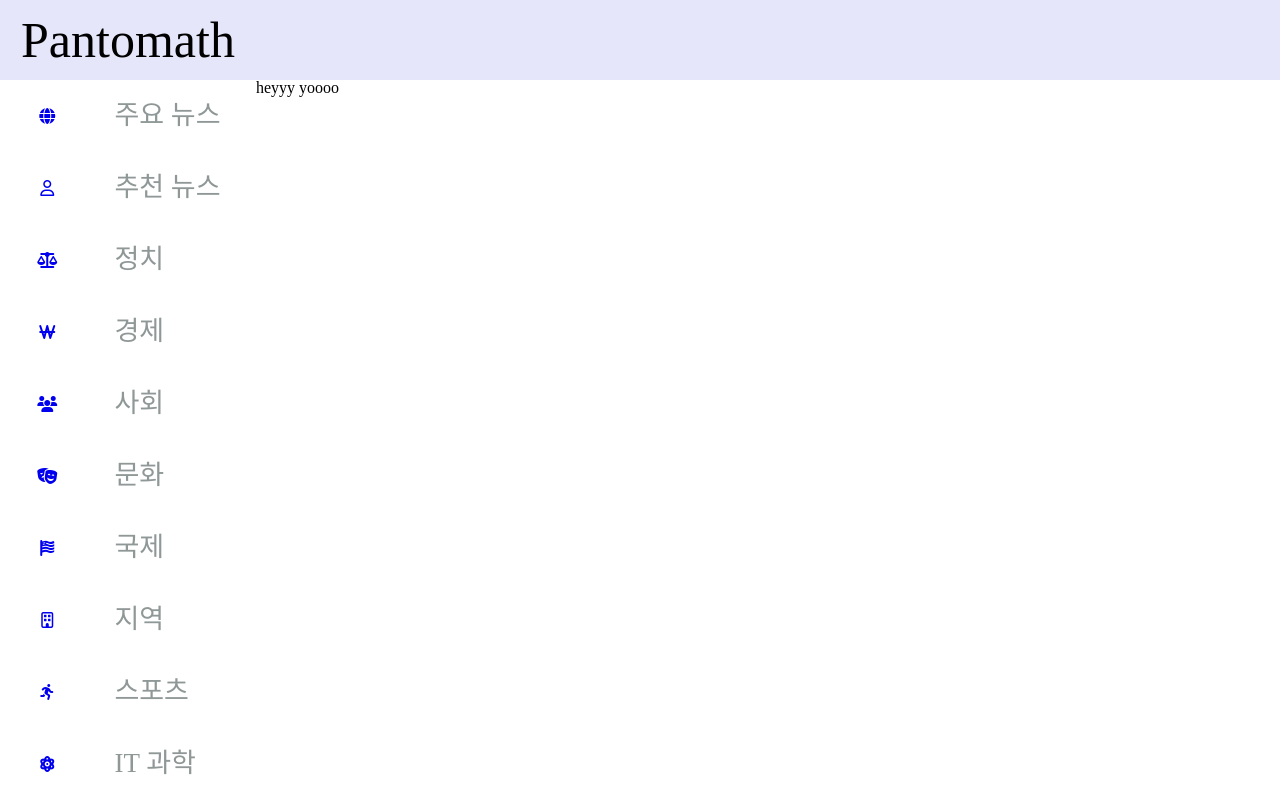
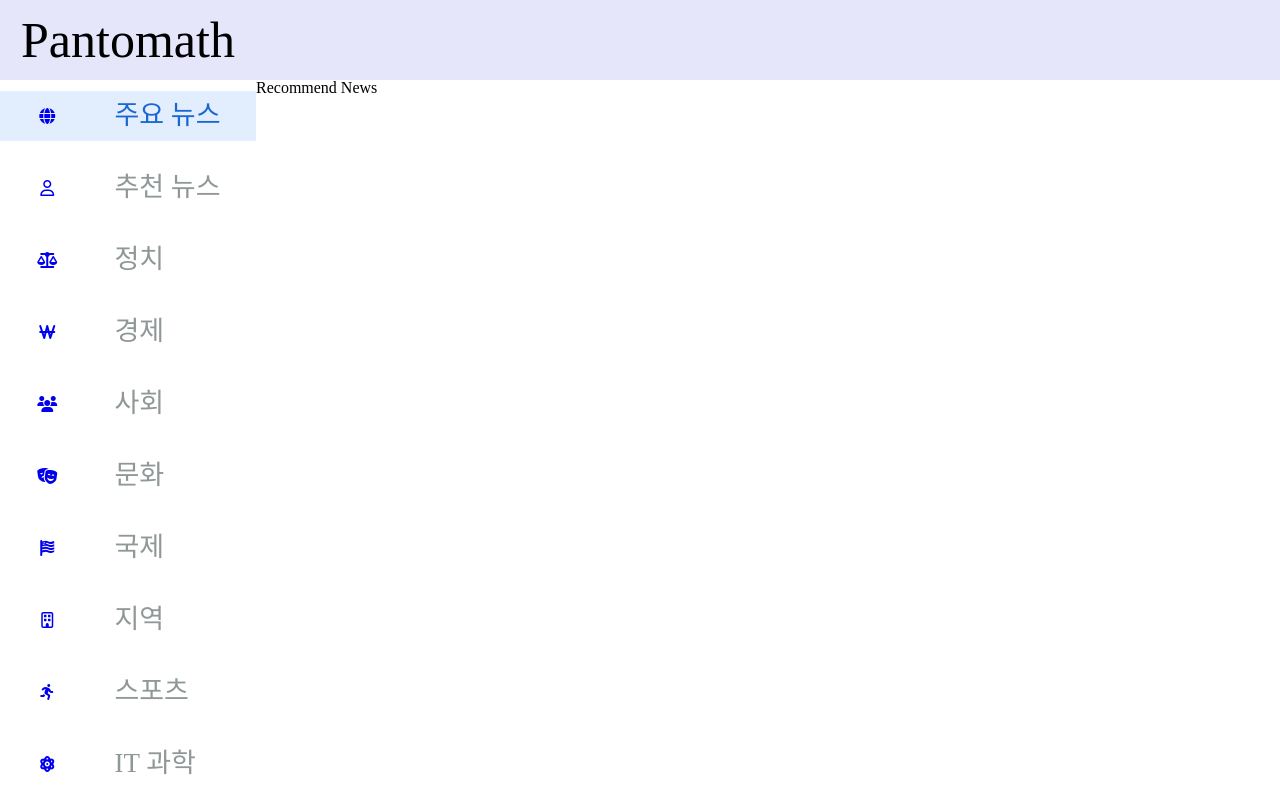
Before and after one commit to jonghopark95/pantomath-frontend, a React (Create React App) app: page /recommend in a window 1280 px wide. Shown: the top 812 px of the page. Built offline with nearby package versions, Linux system fonts and the light colour scheme.

Commit message:
Nav바 눌렀을때 배경색 변경하도록 수정
오류 있음 README.md참고

```diff
--- a/src/App.js
+++ b/src/App.js
@@ -1,5 +1,4 @@
 import React from "react";
-import Nav from "./Components/Nav";
 import styled from "styled-components";
 import TopBar from "./Components/TopBar";
 import Router from "./Router";
@@ -8,12 +7,6 @@ const MainContainer = styled.div`
   width: 100vw;
   height: 100vh;
   display: flex;
-`;
-
-const NewsForm = styled.div`
-  width: 80%;
-  height: 100%;
-  background-color: blue;
 `;
 
 const App = () => (
--- a/src/Components/Nav/Nav.js
+++ b/src/Components/Nav/Nav.js
@@ -1,4 +1,4 @@
-import React from "react";
+import React, { useState, useEffect } from "react";
 import { Link } from "react-router-dom";
 import styled from "styled-components";
 
@@ -39,66 +39,92 @@ const TabLink = styled(Link)`
   width: 100%;
   display: flex;
   text-decoration: none;
-  :hover {
+  :hover,
+  &.selected {
     cursor: pointer;
     ${Tab}, ${TabImg} > svg {
       color: #1a67d2;
     }
   }
+  &.selected {
+    background-color: #e2edfd;
+  }
+  /* transition: all 0.5s linear; */
 `;
 
 const TabList = [
-  { link: "/", imgTag: <i class="fas fa-globe"></i>, title: "주요 뉴스" },
+  { link: "/", imgTag: <i className="fas fa-globe"></i>, title: "주요 뉴스" },
   {
     link: "/recommend",
-    imgTag: <i class="far fa-user"></i>,
+    imgTag: <i className="far fa-user"></i>,
     title: "추천 뉴스",
   },
   {
     link: "/categories",
-    imgTag: <i class="fas fa-balance-scale"></i>,
+    imgTag: <i className="fas fa-balance-scale"></i>,
     title: "정치",
   },
   {
     link: "/categories",
-    imgTag: <i class="fas fa-won-sign"></i>,
+    imgTag: <i className="fas fa-won-sign"></i>,
     title: "경제",
   },
-  { link: "/categories", imgTag: <i class="fas fa-users"></i>, title: "사회" },
   {
     link: "/categories",
-    imgTag: <i class="fas fa-theater-masks"></i>,
+    imgTag: <i className="fas fa-users"></i>,
+    title: "사회",
+  },
+  {
+    link: "/categories",
+    imgTag: <i className="fas fa-theater-masks"></i>,
     title: "문화",
   },
   {
     link: "/categories",
-    imgTag: <i class="fas fa-flag-usa"></i>,
+    imgTag: <i className="fas fa-flag-usa"></i>,
     title: "국제",
   },
   {
     link: "/categories",
-    imgTag: <i class="far fa-building"></i>,
+    imgTag: <i className="far fa-building"></i>,
     title: "지역",
   },
   {
     link: "/categories",
-    imgTag: <i class="fas fa-running"></i>,
+    imgTag: <i className="fas fa-running"></i>,
     title: "스포츠",
   },
   {
     link: "/categories",
-    imgTag: <i class="fas fa-atom"></i>,
+    imgTag: <i className="fas fa-atom"></i>,
     title: "IT 과학",
   },
 ];
 
-export default () => (
+export default (props) => {
+  const [current, setCurrent] = useState();
+
+  useEffect(
+    () => document.getElementsByTagName("a")[0].classList.add("selected"),
+    []
+  );
+
+  return (
     <Nav>
       {TabList.map((tab) => (
-      <TabLink to={tab.link}>
+        <TabLink
+          to={tab.link}
+          key={tab.title}
+          onClick={(e) => {
+            props.setCategory(e.target.parentNode.innerText);
+            setCurrent(e.target.parentNode.innerText);
+          }}
+          className={tab.title === current ? "selected" : null}
+        >
           <TabImg>{tab.imgTag}</TabImg>
           <Tab>{tab.title}</Tab>
         </TabLink>
       ))}
     </Nav>
   );
+};
--- a/src/Components/Screen/Categories/index.js
+++ b/src/Components/Screen/Categories/index.js
@@ -1 +1,5 @@
-export default () => "Categories";
+import React from "react";
+
+export default () => {
+  return <h1>Categories</h1>;
+};
--- a/src/Components/Screen/MainNews/index.js
+++ b/src/Components/Screen/MainNews/index.js
@@ -1 +1,5 @@
-export default () => "heyyy";
+import React from "react";
+
+export default () => {
+  return <h1>Main News</h1>;
+};
--- a/src/Components/Screen/RecommendNews/index.js
+++ b/src/Components/Screen/RecommendNews/index.js
@@ -1 +1,5 @@
-export default () => "heyyy yoooo";
+import React from "react";
+
+export default () => {
+  return <h1>Recommend News</h1>;
+};
--- a/src/Router.js
+++ b/src/Router.js
@@ -1,4 +1,4 @@
-import React from "react";
+import React, { useState, useEffect } from "react";
 import {
   BrowserRouter as Router,
   Route,
@@ -12,9 +12,13 @@ import Categories from "./Components/Screen/Categories";
 import Nav from "./Components/Nav";
 
 export default () => {
+  const [category, setCategory] = useState("추천 뉴스");
+
+  useEffect(() => console.log(category), [category]);
+
   return (
     <Router>
-      <Nav />
+      <Nav setCategory={setCategory} />
       <Switch>
         <Route exact path="/" component={MainNews} />
         <Route path="/recommend" component={RecommendNews} />
```
Also changed, not shown: 1 other file (tests, documents, lock files or other folders). Lines whose indentation alone changed are shown as unchanged.
